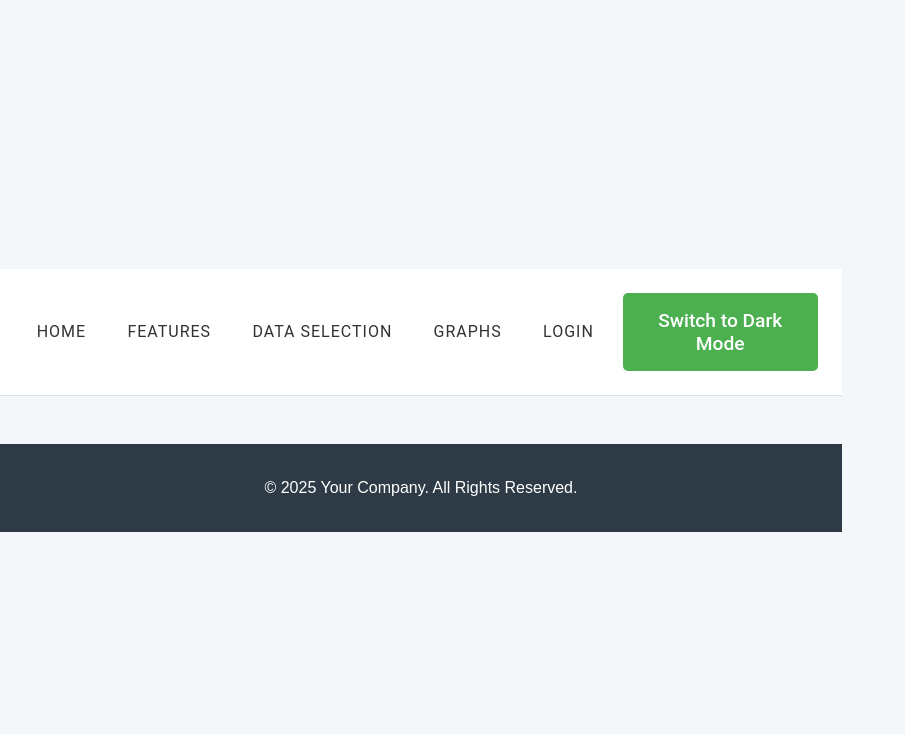
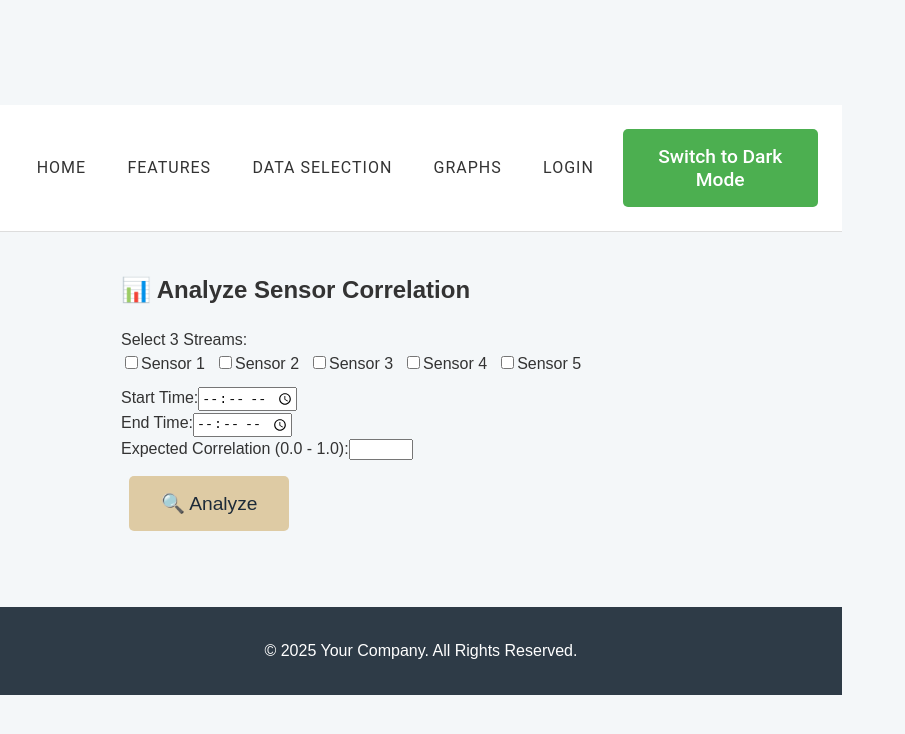
Before and after one commit to victornyabote/Intelligent-IoT-Data-Management, a React (Vite) app in the folder frontend/: page /analyze in a window 1280 px wide. Shown: the top 734 px of the page, without its empty margins (0-905 px from the left). Built offline with nearby package versions, Linux system fonts and the light colour scheme; the HTML template or start-up script is replaced by a standard one.

Commit message:
Update App.jsx with analyze button
Signed-off-by: srii03 <162790549+srii03@users.noreply.github.com>

```diff
--- a/frontend/src/App.jsx
+++ b/frontend/src/App.jsx
@@ -1,11 +1,12 @@
 import { useState, useEffect } from 'react';
 import './App.css';
-import { Route, Routes } from 'react-router-dom'
-import Header from './Header'
-import Home from './Home'
-import Footer from './Footer'
-import Login from './Login'
-import Register from './Register.jsx'
+import { Route, Routes } from 'react-router-dom';
+import Header from './Header';
+import Home from './Home';
+import Footer from './Footer';
+import Login from './Login';
+import Register from './Register.jsx';
+import AnalyzePanel from './AnalyzePanel'; // ✅ Import the AnalyzePanel component
 
 function App() {
   const [isDarkMode, setIsDarkMode] = useState(false);  // State for dark mode
@@ -37,11 +38,12 @@ function App() {
 
   return (
     <div className={`${isDarkMode ? 'dark-mode' : ''}`}>
-      <Header toggleTheme={toggleTheme} isDarkMode={isDarkMode}/>
+      <Header toggleTheme={toggleTheme} isDarkMode={isDarkMode} /> {/* Navigation includes link */}
       <Routes>
         <Route path='/' element={<Home />} />
         <Route path='/login' element={<Login />} />
         <Route path='/register' element={<Register />} />
+        <Route path='/analyze' element={<AnalyzePanel />} /> {/* ✅ New Analyze route */}
       </Routes>
       <Footer />
     </div>
```
